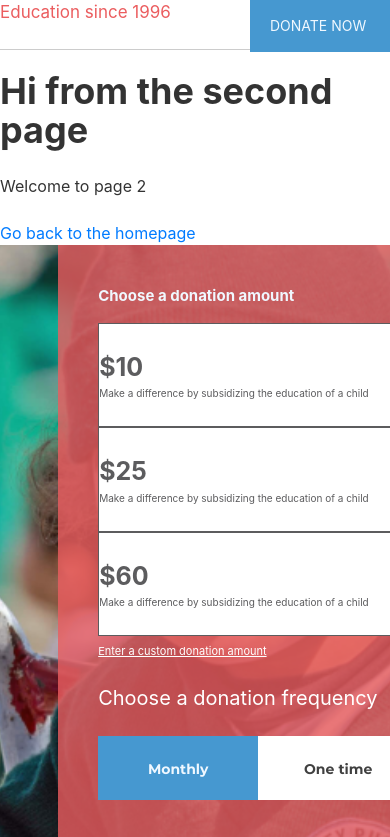
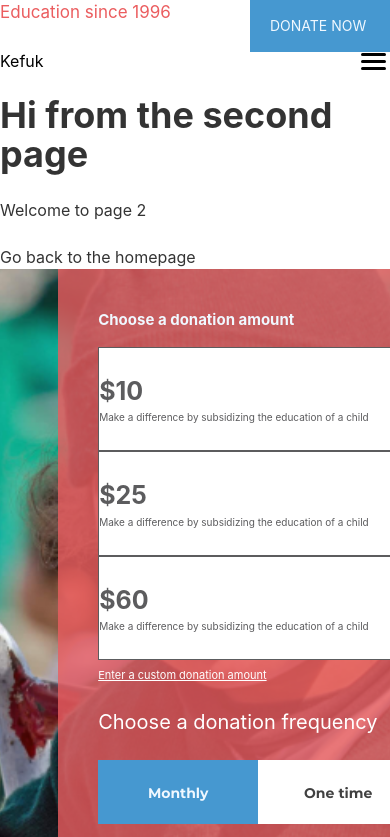
Before and after one commit to Usamaliaquat123/KEFUK, a Gatsby site: page /page-2 in a window 390 px wide. Shown: the top 837 px of the page. Built offline with nearby package versions, Linux system fonts and the light colour scheme; Gatsby itself is replaced by a stand-in of ours; a web font is replaced by a local one.

Commit message:
seemly completion of navbar

```diff
--- a/package.json
+++ b/package.json
@@ -14,10 +14,12 @@
     "gatsby-plugin-sharp": "^2.2.7",
     "gatsby-source-filesystem": "^2.1.5",
     "gatsby-transformer-sharp": "^2.2.3",
+    "jquery": "^3.4.1",
     "prop-types": "^15.7.2",
     "react": "^16.8.6",
     "react-dom": "^16.8.6",
     "react-helmet": "^5.2.1",
+    "typed.js": "^2.0.10",
     "typeface-emilys-candy": "^0.0.72",
     "typeface-merriweather": "^0.0.72"
   },
--- /dev/null
+++ b/src/components/NavigatorView/NavigatorView.js
@@ -0,0 +1,35 @@
+import { Link } from "gatsby"
+import PropTypes from "prop-types"
+import React,{ useState} from "react"
+import navigationView from './navigatorView.module.css'
+import $ from 'jquery' // important: case sensitive.
+
+const navigatorView = () => {
+  // Donation box states
+
+
+  return (
+        <div  className={navigationView.containerNav}>
+            <nav>
+			<ul>
+				<a href="#"><li>WHAT WE DO</li></a>
+				<a href="#"><li>WHERE WE WORK</li></a>
+				<a href="#"><li>GET INVLOVED</li></a>
+				<a href="#"><li>NEWS & EVENTS</li></a>
+				<a href="#"><li>CONTACT US</li></a>
+				<a href="#"><li>CONTACT</li></a>
+			</ul>
+			<div className={navigationView.handle}>
+				<p className={navigationView.menu}>Kefuk</p>
+				<div className={navigationView.menu_icon}>
+			      <div></div>
+			      <div></div>
+			      <div></div>
+		      </div>
+			</div>
+		</nav>
+        </div>
+    )
+}
+
+export default navigatorView
--- /dev/null
+++ b/src/components/NavigatorView/NavigatorView.module.css
@@ -0,0 +1,82 @@
+
+@font-face {
+    font-family: "Harabara Bold";
+    src: url("./../Fonts/Montserrat/Montserrat-Bold.ttf");}
+
+
+/* nav{
+    position: fixed
+} */
+
+nav ul{
+
+	background-color: #fff;
+	color: black;
+	padding: 0;
+	margin: 0;
+	text-align: center;
+    overflow:  hidden;
+    /* position: fixed; */
+	transition: max-height 0.4s;
+}
+nav ul li{
+    font-size: 10px;
+    font-family: 'Harabara Bold';
+    display: inline-block;
+    padding: 0px 10px;
+
+}
+nav ul li:hover{
+    /* background-color: #ffffff */
+    opacity: .5;
+    text-decoration: none;
+    color: black;
+}
+a{
+	text-decoration: none;
+	color: inherit;
+}
+
+
+/* After collapse */
+
+.handle {
+	width: 100%;
+	background-color: #fff;
+    box-sizing: border-box;
+    cursor: pointer;
+	color: black;
+	display: none;
+}
+p.menu{
+    display: inline-block;
+}
+.menu_icon div {
+  background-color: black;
+  border-radius: 2px;
+  width: 25px;
+  height: 3px;
+  margin: 4px;
+}
+.menu_icon{
+	float: right;
+	margin:0;
+}
+
+
+@media screen and (max-width: 620px){
+	nav ul{
+		max-height: 0px;
+	}
+	nav ul li{
+		box-sizing: border-box;
+        width: 100%;
+        padding: 15px;
+	}
+	.showing{
+		max-height: 20em;
+	}
+	.handle{
+		display: block;
+	}
+}
--- a/src/components/layout.js
+++ b/src/components/layout.js
@@ -15,14 +15,17 @@ import Header from "./header"
 import BottomNav from "./bottomNav"
 import BasicFeatures from "./basicFeatures/basicFeatures";
 import "./layout.css"
+import Typed from 'typed.js';
 import Donation from "./donaion/donation";
+import NavigatorView from "./NavigatorView/navigatorView";
 const Layout = ({ children }) => {
 
 
   return (
     <>
       <Header siteTitle={`Education since 1996`} />
-      <hr />
+      {/* <hr /> */}
+      <NavigatorView />
       <div
         style={{
           margin: `0 auto`,
--- a/src/components/seo.js
+++ b/src/components/seo.js
@@ -9,6 +9,7 @@ import React from "react"
 import PropTypes from "prop-types"
 import Helmet from "react-helmet"
 import { useStaticQuery, graphql } from "gatsby"
+import { withPrefix, Link } from "gatsby"
 
 function SEO({ description, lang, meta, title }) {
   const { site } = useStaticQuery(
@@ -35,6 +36,7 @@ function SEO({ description, lang, meta, title }) {
       title={title}
       titleTemplate={`%s | ${site.siteMetadata.title}`}
       script={`https://js.stripe.com/v3`}
+
       meta={[
         {
           name: `description`,
@@ -69,7 +71,8 @@ function SEO({ description, lang, meta, title }) {
           content: metaDescription,
         },
       ].concat(meta)}
-    />
+    >
+    </Helmet>
   )
 }
 
--- a/src/pages/index.js
+++ b/src/pages/index.js
@@ -7,7 +7,7 @@ import SEO from "../components/seo"
 
 const IndexPage = () => (
   <Layout>
-    <Link to="/Donate/Donate">Donate Now</Link>
+    {/* <Link to="/Donate/Donate">Donate Now</Link>s */}
   </Layout>
 )
 
```
Also changed, not shown: 1 other file.
